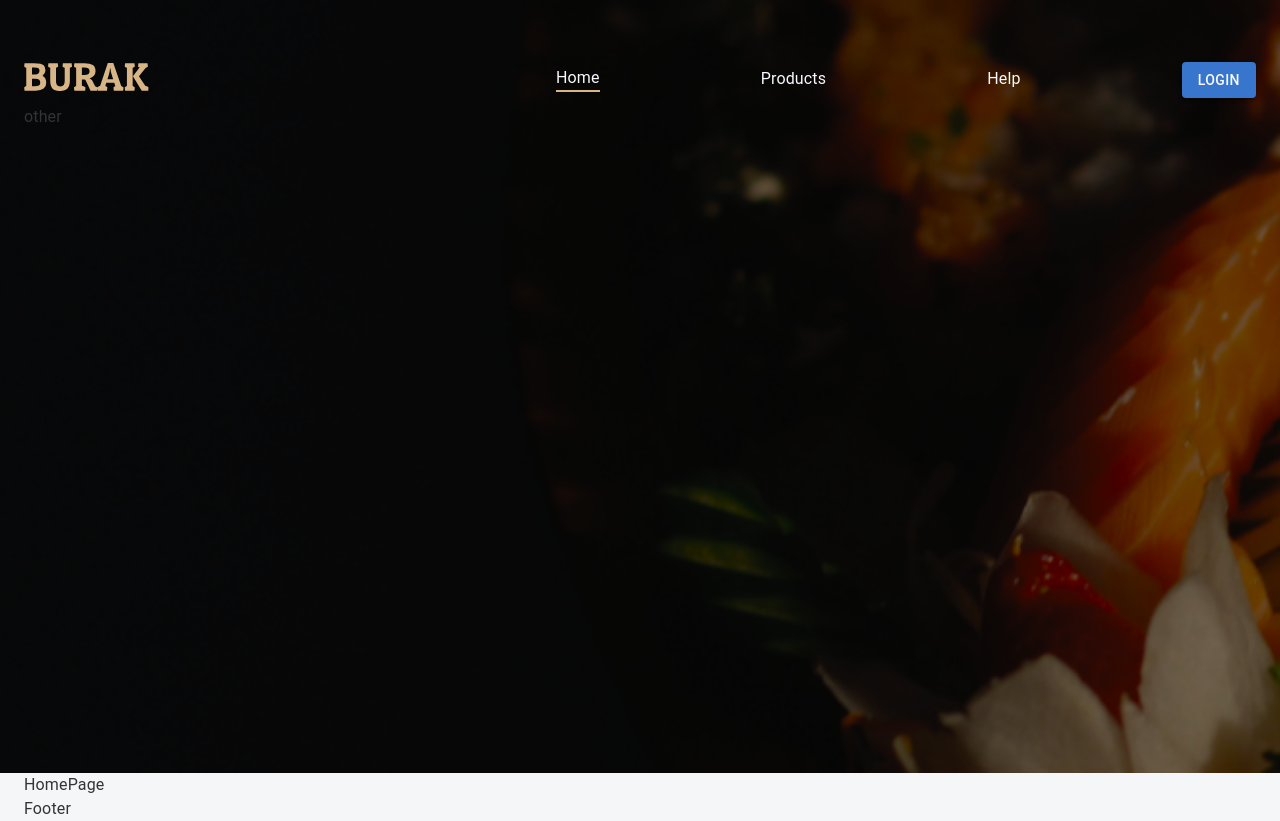
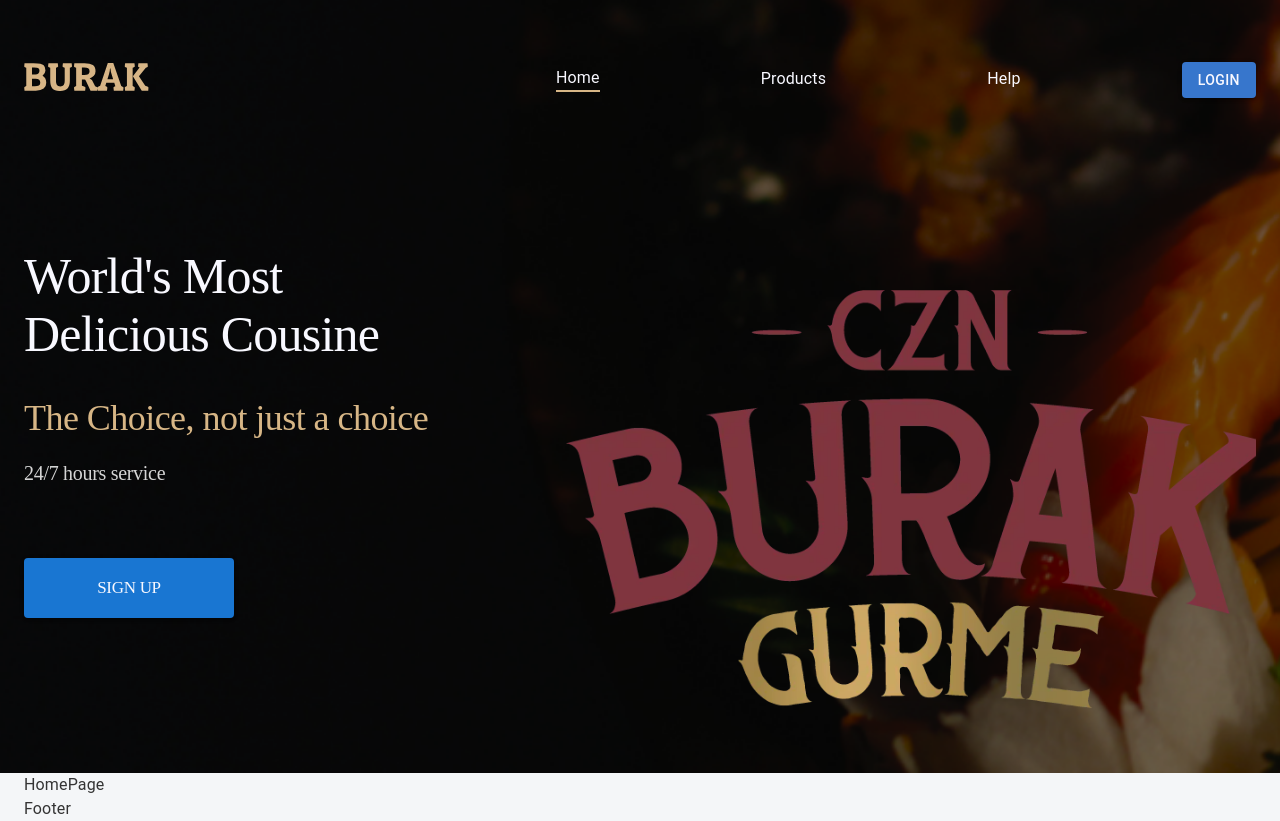
Before and after one commit to rakhimboev/burak-react, a React (Create React App) app: page / in a window 1280 px wide. Built offline with nearby package versions, Linux system fonts and the light colour scheme.

Commit message:
fix: modify nomeNavbar header component

```diff
--- a/src/app/components/headers/HomeNavbar.tsx
+++ b/src/app/components/headers/HomeNavbar.tsx
@@ -60,7 +60,23 @@
             )}
           </Stack>
         </Stack>
-        <Stack>other</Stack>
+        <Stack className="header-frame">
+          <Stack className="detail">
+            <Box className="head-main-txt">World's most delicious cousine</Box>
+            <Box className="wel-txt">The Choice, not just a choice</Box>
+            <Box className="service-txt">24/7 hours service</Box>
+            <Box className="signup">
+              {!authMember ? (
+                <Button variant="contained" className="signup-button">
+                  sign up
+                </Button>
+              ) : null}
+            </Box>
+          </Stack>
+          <Box className="logo-frame">
+            <div className="logo-img"></div>
+          </Box>
+        </Stack>
       </Container>
     </div>
   );
--- a/src/css/navbar.css
+++ b/src/css/navbar.css
@@ -73,3 +73,89 @@
 .home-navbar div.hover-line:after {
   transform-origin: 0% 50%;
 }
+
+.home-navbar .navbar-container .header-frame {
+  margin-top: 142px;
+  height: 462px;
+  display: flex;
+  flex-direction: row;
+  justify-content: space-between;
+}
+
+.home-navbar .navbar-container .header-frame .detail {
+  width: 510px;
+  display: flex;
+  flex-direction: column;
+}
+
+.home-navbar .navbar-container .header-frame .detail .head-main-txt {
+  width: 450px;
+  height: 150px;
+  font-family: "Roboto Serif";
+  font-size: 50px;
+  font-style: normal;
+  font-weight: 500;
+  line-height: normal;
+  letter-spacing: -0.75px;
+  color: #f8f8ff;
+  text-transform: capitalize;
+}
+
+.home-navbar .navbar-container .header-frame .detail .wel-txt {
+  width: 510px;
+  height: 42px;
+  font-family: "Roboto Serif";
+  font-size: 36px;
+  font-style: normal;
+  font-weight: 400;
+  line-height: normal;
+  letter-spacing: -0.54px;
+  color: #d7b686;
+}
+
+.home-navbar .navbar-container .header-frame .detail .service-txt {
+  margin-top: 23px;
+  width: 153px;
+  height: 23px;
+  font-family: "Roboto Serif";
+  font-size: 20px;
+  font-style: normal;
+  font-weight: 400;
+  line-height: normal;
+  letter-spacing: -0.3px;
+  color: #d5d5d5;
+}
+
+.home-navbar .navbar-container .header-frame .detail .signup {
+  margin-top: 73px;
+}
+
+.home-navbar .navbar-container .header-frame .detail .signup .signup-button {
+  width: 210px;
+  height: 60px;
+  border-radius: 4px;
+  background: #1976d2;
+  text-align: center;
+  font-family: "Poppins";
+  font-size: 17px;
+  font-style: normal;
+  font-weight: 400;
+  line-height: normal;
+  letter-spacing: -0.3px;
+  color: #f8f8ff;
+}
+
+.home-navbar .navbar-container .logo-frame {
+    margin-top: 43px;
+    width: 690px;
+    height: 419px;
+}
+
+.home-navbar .navbar-container .logo-frame .logo-img {
+    width: 100%;
+    height: 100%;
+    background:url('/public/img/logo.webp');
+    background-size: cover;
+    background-repeat: no-repeat;
+    filter: invert(15%);
+}
```
